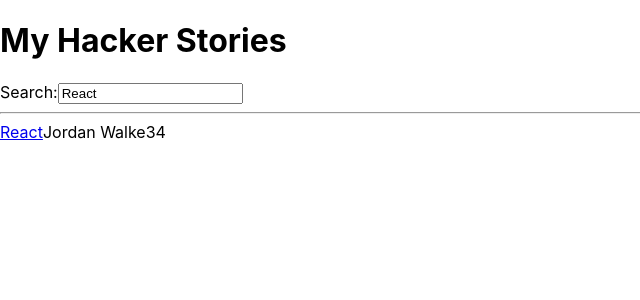
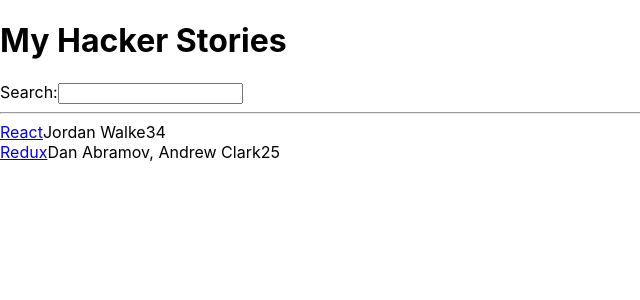
Before and after one commit to chrisvsanchez/Hacker-stories-, a React (Create React App) app: page / in a window 1280 px wide. Shown: the top 300 px of the page, without its empty margins (0-640 px from the left). Built offline with nearby package versions, Linux system fonts and the light colour scheme.

Commit message:
impleted custom react hook useSemiPersistentState

```diff
--- a/src/App.js
+++ b/src/App.js
@@ -20,23 +20,25 @@
       objectID: 1,
     },
   ];
-  const [searchTerm, setSearchTerm] = React.useState(
-    localStorage.getItem("search") || "React"
-  );
-  React.useEffect(() => {
-    localStorage.setItem("search", searchTerm);
-  }, [searchTerm]);
+  const useSemiPersistentState = (key) => {
+    const [value, setValue] = React.useState(localStorage.getItem(key) || "");
+    React.useEffect(() => {
+      localStorage.setItem(key, value);
+    }, [value, key]);
+    return [value, setValue];
+  };
+  const [value, setValue] = useSemiPersistentState();
   const handleSearch = (e) => {
-    setSearchTerm(e.target.value);
+    setValue(e.target.value);
     // localStorage.setItem("search", e.target.value);
   };
   const searchedStories = stories.filter((story) =>
-    story.title.toLowerCase().includes(searchTerm.toLowerCase())
+    story.title.toLowerCase().includes(value.toLowerCase())
   );
   return (
     <div>
       <h1>My Hacker Stories</h1>
-      <Search search={searchTerm} onSearch={handleSearch} />
+      <Search search={value} onSearch={handleSearch} />
       <hr />
       <List list={searchedStories} />
     </div>
```
Also changed, not shown: 1 other file (tests, documents, lock files or other folders).
